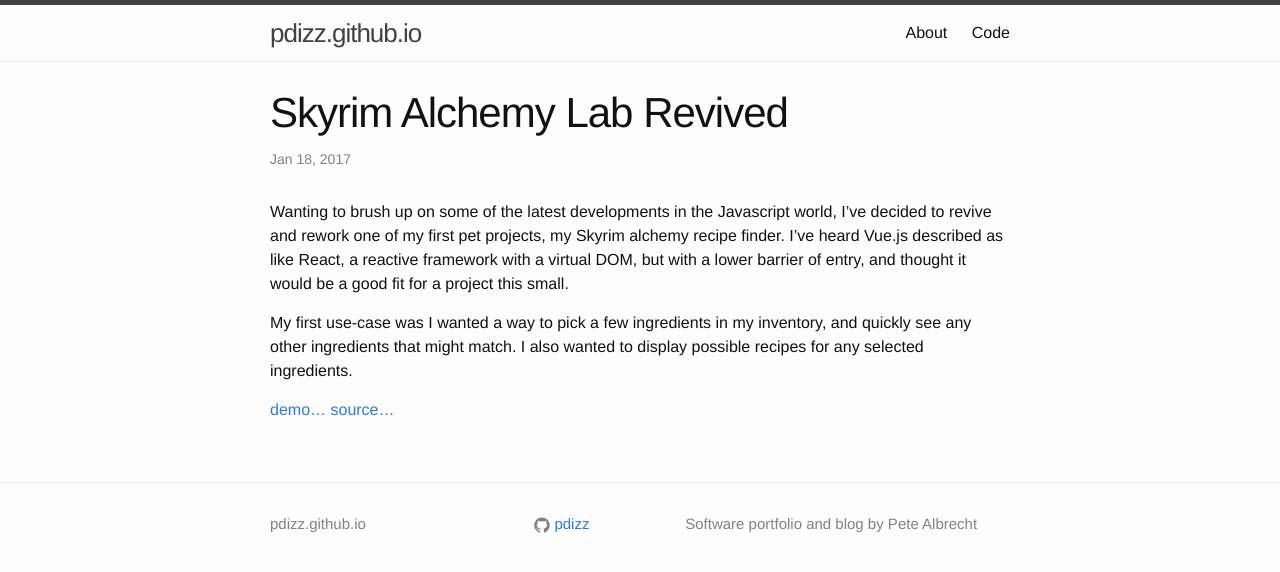
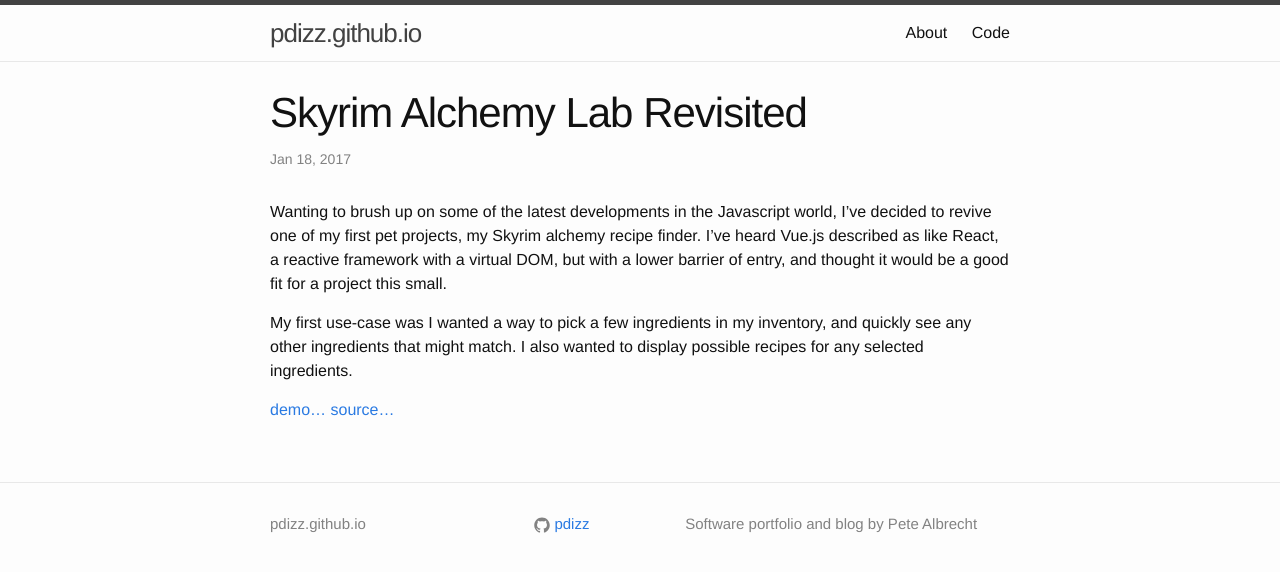
Before and after one commit to pdizz/pdizz.github.io, a Jekyll site: the page built from _posts/2017-01-18-skyrim-recipe-finder.markdown, in a window 1280 px wide. Shown: the top 572 px of the page. Built offline with Jekyll 4.4.1, drawn with Linux system fonts in a browser that asks for light colours.

Commit message:
updated title

```diff
--- a/_posts/2017-01-18-skyrim-recipe-finder.markdown
+++ b/_posts/2017-01-18-skyrim-recipe-finder.markdown
@@ -1,11 +1,11 @@
 ---
 layout: post
-title:  "Skyrim Alchemy Lab Revived"
+title:  "Skyrim Alchemy Lab Revisited"
 date:   2017-01-18 00:00:00 -0700
 categories: projects javascript
 ---
 
-Wanting to brush up on some of the latest developments in the Javascript world, I've decided to revive and rework one
+Wanting to brush up on some of the latest developments in the Javascript world, I've decided to revive one
 of my first pet projects, my Skyrim alchemy recipe finder. I've heard Vue.js described as like React, a reactive
 framework with a virtual DOM, but with a lower barrier of entry, and thought it would be a good fit for a project this
 small.
```
